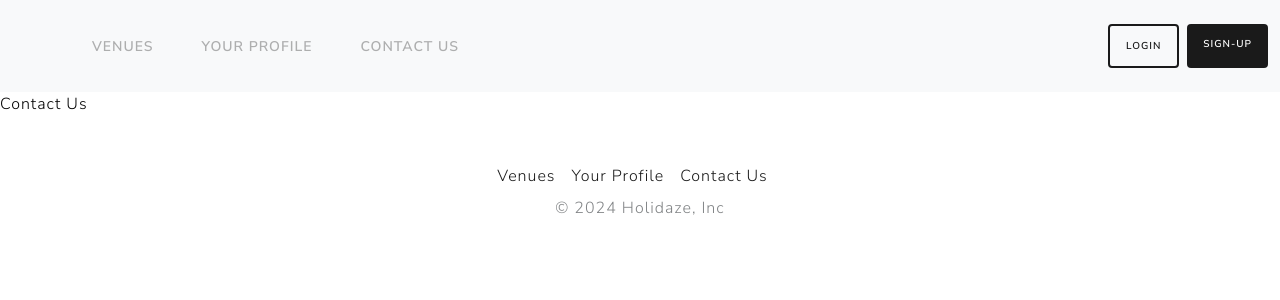
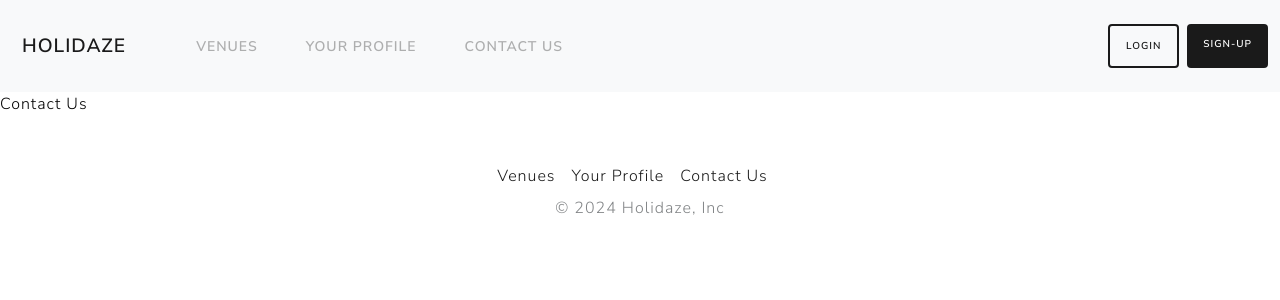
Before and after one commit to JeanettKM/JeanettKM_Eksamen_FD-Copy, a React (Vite) app in the folder Frontend-Dev Eksamen 2/: page /contact in a window 1280 px wide. Shown: the top 300 px of the page. Built offline with nearby package versions, Linux system fonts and the light colour scheme.

Commit message:
Made changes to the lay out, added styling for details page

```diff
--- a/Frontend-Dev Eksamen 2/src/components/Header/Header.jsx
+++ b/Frontend-Dev Eksamen 2/src/components/Header/Header.jsx
@@ -7,15 +7,7 @@ const Header = () => {
     <nav className="navbar navbar-expand-lg bg-body-tertiary">
       <div className="container-fluid">
         <Link className="navbar-brand" to="/">
-          <svg
-            className="bi"
-            width="40"
-            height="32"
-            role="img"
-            aria-label="Bootstrap"
-          >
-            <use xlinkHref="#bootstrap"></use>
-          </svg>
+          <p>Holidaze</p>
         </Link>
         <button
           className="navbar-toggler"
@@ -47,7 +39,7 @@ const Header = () => {
             </li>
           </ul>
           <div className="d-flex">
-            <Link to="/login" className="btn btn-outline-primary me-2 btn-sm">
+            <Link to="/" className="btn btn-outline-primary me-2 btn-sm">
               Login
             </Link>
             <Link to="/register" className="btn btn-primary btn-sm">
--- a/Frontend-Dev Eksamen 2/src/components/Header/header.css
+++ b/Frontend-Dev Eksamen 2/src/components/Header/header.css
@@ -1,6 +1,4 @@
-/* Custom CSS for centering navbar items on small screens */
 @media (max-width: 991.98px) {
-  /* Bootstrap's breakpoint for small screens */
   .d-flex {
     justify-content: center;
   }
@@ -10,3 +8,10 @@
     margin-left: 20px;
   }
 }
+
+.navbar-brand p {
+  margin-left: 10px;
+  font-size: 1.2rem;
+  margin-bottom: 0px;
+  margin-right: 30px;
+}
--- a/Frontend-Dev Eksamen 2/src/components/Routing/Routing.jsx
+++ b/Frontend-Dev Eksamen 2/src/components/Routing/Routing.jsx
@@ -8,6 +8,7 @@ import CartPage from "../CartPage/CartPage";
 import Orders from "../Orders/Orders";
 import VenueDetail from "../VenueDetail/VenueDetail";
 import ContactUs from "../ContactUsPage/ContactUs";
+import Footer from "../Footer/Footer";
 
 function Routing() {
   return (
--- a/Frontend-Dev Eksamen 2/src/components/VenueDetail/VenueDetail.jsx
+++ b/Frontend-Dev Eksamen 2/src/components/VenueDetail/VenueDetail.jsx
@@ -1,5 +1,8 @@
 import React, { useState, useEffect } from "react";
 import { useParams } from "react-router-dom";
+import Button from "react-bootstrap/Button";
+import Card from "react-bootstrap/Card";
+import "../VenueDetail/venueDetail.css";
 
 const VenueDetail = () => {
   const { id } = useParams();
@@ -8,25 +11,44 @@ const VenueDetail = () => {
   useEffect(() => {
     fetch(`https://v2.api.noroff.dev/holidaze/venues/${id}`)
       .then((response) => response.json())
-      .then((data) => setVenue(data.data)) // Accessing 'data' property from the response
+      .then((data) => setVenue(data.data))
       .catch((error) => console.error("Error fetching venue details:", error));
   }, [id]);
 
   if (!venue) return <div>Loading...</div>;
 
   return (
-    <div>
-      <h1>{venue.name}</h1>
-      <p>{venue.description}</p>
-      <img src={venue.media[0]?.url} alt={venue.media[0]?.alt} />{" "}
+    <Card.Body>
+      <Card.Title>{venue.name}</Card.Title>
+      <Card.Text>{venue.description}</Card.Text>
+      <div id="venue-div">
+        <img
+          id="venue-image"
+          src={venue.media[0]?.url}
+          alt={venue.media[0]?.alt}
+        />
+      </div>
+      <div className="detailsText">
         <p>Price: {venue.price}</p>
         <p>Max Guests: {venue.maxGuests}</p>
         <p>Rating: {venue.rating}</p>
         <p>
           Location: {venue.location.city}, {venue.location.country}
-      </p>{" "}
+        </p>
       </div>
+      <Button variant="primary">Book Now</Button>
+    </Card.Body>
   );
 };
 
-export default VenueDetail;
+function HeaderAndFooterExample() {
+  return (
+    <Card className="text-center">
+      <Card.Header>Featured</Card.Header>
+      <VenueDetail />
+      <Card.Footer className="text-muted">2 days ago</Card.Footer>
+    </Card>
+  );
+}
+
+export default HeaderAndFooterExample;
--- a/Frontend-Dev Eksamen 2/src/components/VenueDetail/venueDetail.css
+++ b/Frontend-Dev Eksamen 2/src/components/VenueDetail/venueDetail.css
@@ -4,3 +4,19 @@
     margin: 0 auto;
   }
 }
+
+#venue-image {
+  width: 100%;
+  height: auto;
+  border-radius: 2px;
+}
+
+#venue-div {
+  margin: 0 auto;
+  max-width: 400px;
+  margin-bottom: 50px;
+}
+
+.detailsText {
+  text-align: start;
+}
--- a/Frontend-Dev Eksamen 2/src/components/VenueOverview/VenueCard.jsx
+++ b/Frontend-Dev Eksamen 2/src/components/VenueOverview/VenueCard.jsx
@@ -10,7 +10,7 @@ function VenueCard({ venue }) {
   const firstImageAlt = venue.media?.[0]?.alt ?? "Default alt text";
 
   const handleReadMore = () => {
-    navigate(`/venue-detail/${venue.id}`);
+    navigate(`/venues/${venue.id}`);
   };
 
   return (
```
Also changed, not shown: Frontend-Dev Eksamen 2/src/components/VenueDetail/VenueDetailCard.jsx (added). Lines whose indentation alone changed are shown as unchanged.
